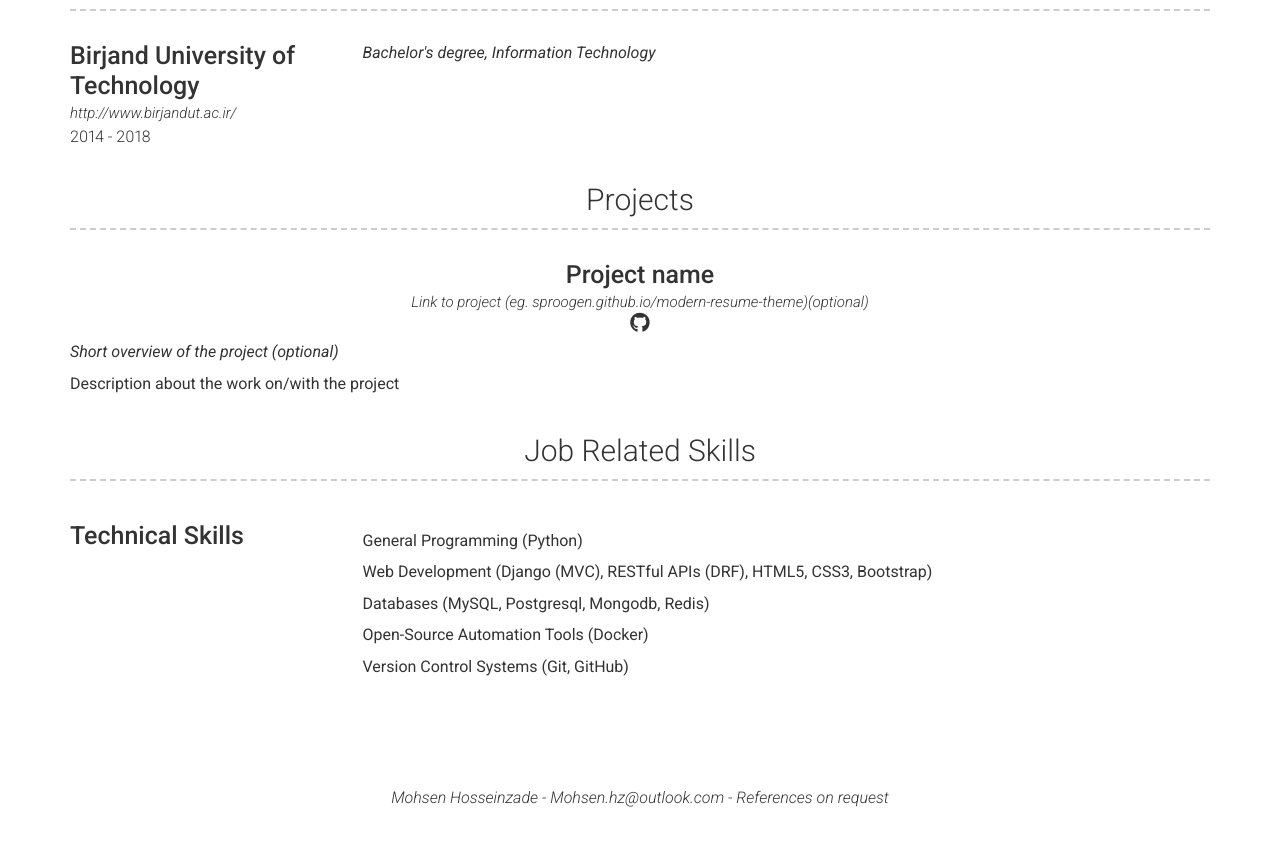
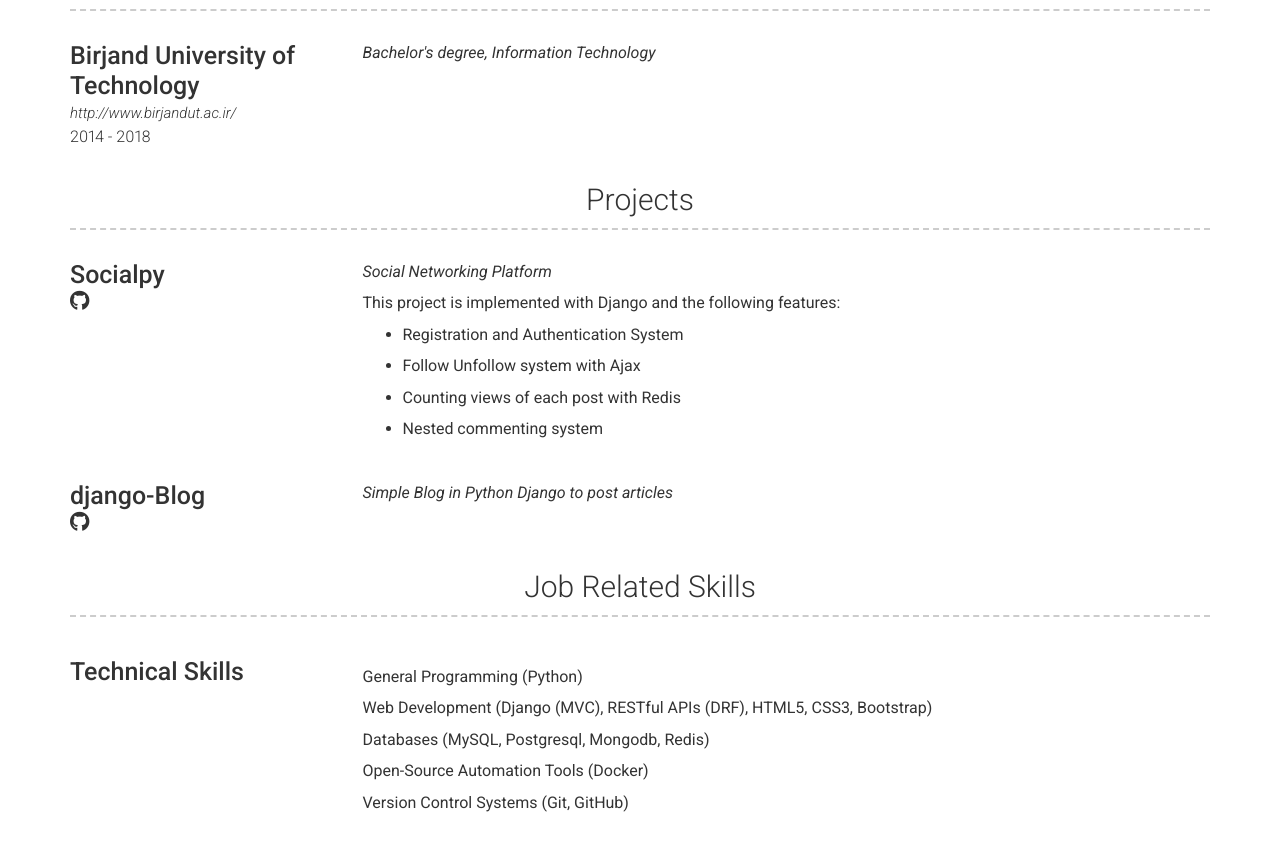
Before and after one commit to mohsenhsz/mohsenhsz.github.io, a Jekyll site: the page built from index.md, in a window 1280 px wide and 900 px high, scrolled down 874 px. Shown: the top 851 px of the window. Built offline with Jekyll 4.4.1, drawn with Linux system fonts in a browser that asks for light colours; nearby versions of some CDN libraries; before the commit the page ends 1692 px from its top, so only the background shows below that.

Commit message:
Update projects.yml

```diff
--- a/_data/projects.yml
+++ b/_data/projects.yml
@@ -1,9 +1,23 @@
 # Project template
-- layout: top-middle
-  name: Project name
-  link: Link to project (eg. sproogen.github.io/modern-resume-theme)(optional)
-  github: Github page for project (eg. sproogen/modern-resume-theme)(optional)
+- layout: left
+  name: Socialpy
+  github: mohsenhsz/socialpy
   quote: >
-    Short overview of the project (optional)
+    Social Networking Platform
+  description: |
+    This project is implemented with Django and the following features:
+
+    - Registration and Authentication System
+
+    - Follow Unfollow system with Ajax
+
+    - Counting views of each post with Redis
+
+    - Nested commenting system
+
+- layout: left
+  name: django-Blog
+  github: mohsenhsz/Django-Blog
+  quote: >
+    Simple Blog in Python Django to post articles
   description: | # this will include new lines to allow paragraphs
-    Description about the work on/with the project
```
